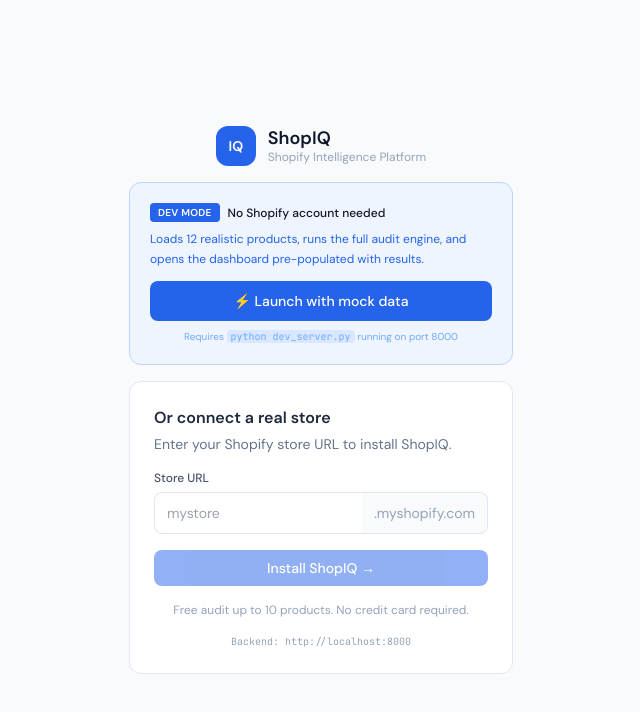
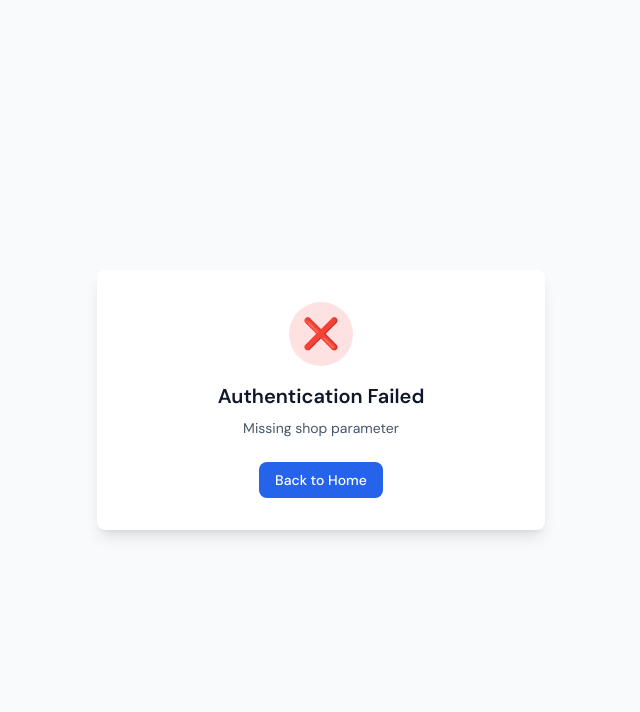
Before and after one commit to Vishwapabasara/shopiq, a React (Vite) app in the folder frontend/: page /auth/callback in a window 1280 px wide. Before the commit this address led to /login. Shown: the top 712 px of the page, without its empty margins (319-959 px from the left). Built offline with nearby package versions, Linux system fonts and the light colour scheme; no server answers.

Commit message:
Fix: Move AuthCallback outside AuthGuard

```diff
--- a/frontend/src/App.tsx
+++ b/frontend/src/App.tsx
@@ -6,6 +6,7 @@
 import { LoginPage } from './pages/LoginPage'
 import { ComingSoonPage } from './pages/ComingSoonPage'
 import { Spinner } from './components/ui'
+import { AuthCallback } from './pages/AuthCallback'
 
 // ── Auth guard ────────────────────────────────────────────────────────────────
 
@@ -51,8 +52,11 @@
   return (
     <BrowserRouter>
       <Routes>
+        {/* ✅ Public routes - NO auth required */}
         <Route path="/login" element={<LoginPage />} />
+        <Route path="/auth/callback" element={<AuthCallback />} />
 
+        {/* ✅ Protected routes - auth required */}
         <Route element={<AuthGuard />}>
           <Route element={<DashboardShell />}>
             <Route path="/dashboard" element={<AuditPage />} />
--- /dev/null
+++ b/frontend/src/pages/AuthCallback.tsx
@@ -0,0 +1,90 @@
+import { useEffect, useState } from 'react'
+import { useNavigate, useSearchParams } from 'react-router-dom'
+
+export function AuthCallback() {
+  const [searchParams] = useSearchParams()
+  const navigate = useNavigate()
+  const [error, setError] = useState<string | null>(null)
+  const [status, setStatus] = useState('Completing authentication...')
+
+  useEffect(() => {
+    const shop = searchParams.get('shop')
+    const success = searchParams.get('success')
+
+    console.log('🔙 OAuth callback received', { shop, success })
+
+    if (!shop) {
+      setError('Missing shop parameter')
+      return
+    }
+
+    if (success !== 'true') {
+      setError('OAuth authentication failed')
+      return
+    }
+
+    // Create session on backend
+    const BACKEND_URL = 'https://shopiq-production.up.railway.app'
+
+    setStatus('Creating session...')
+
+    fetch(`${BACKEND_URL}/auth/session?shop=${shop}`, {
+      method: 'POST',
+      credentials: 'include',
+    })
+      .then(res => {
+        if (!res.ok) {
+          throw new Error(`Session creation failed: ${res.status}`)
+        }
+        return res.json()
+      })
+      .then(data => {
+        console.log('✅ Session created:', data)
+        setStatus('Redirecting to dashboard...')
+
+        // Small delay to show success message
+        setTimeout(() => {
+          navigate(`/dashboard?shop=${shop}`)
+        }, 500)
+      })
+      .catch(err => {
+        console.error('❌ Session creation error:', err)
+        setError(`Failed to create session: ${err.message}`)
+      })
+  }, [searchParams, navigate])
+
+  if (error) {
+    return (
+      <div className="min-h-screen bg-slate-50 flex items-center justify-center p-4">
+        <div className="bg-white rounded-lg shadow-lg p-8 max-w-md w-full text-center">
+          <div className="w-16 h-16 bg-red-100 rounded-full flex items-center justify-center mx-auto mb-4">
+            <span className="text-3xl">❌</span>
+          </div>
+          <h2 className="text-xl font-semibold text-slate-900 mb-2">Authentication Failed</h2>
+          <p className="text-sm text-slate-600 mb-6">{error}</p>
+          <button
+            onClick={() => navigate('/')}
+            className="btn-primary"
+          >
+            Back to Home
+          </button>
+        </div>
+      </div>
+    )
+  }
+
+  return (
+    <div className="min-h-screen bg-slate-50 flex items-center justify-center p-4">
+      <div className="bg-white rounded-lg shadow-lg p-8 max-w-md w-full text-center">
+        <div className="w-16 h-16 bg-brand-100 rounded-full flex items-center justify-center mx-auto mb-4">
+          <svg className="animate-spin h-8 w-8 text-brand-600" viewBox="0 0 24 24">
+            <circle className="opacity-25" cx="12" cy="12" r="10" stroke="currentColor" strokeWidth="4" fill="none"/>
+            <path className="opacity-75" fill="currentColor" d="M4 12a8 8 0 018-8V0C5.373 0 0 5.373 0 12h4zm2 5.291A7.962 7.962 0 014 12H0c0 3.042 1.135 5.824 3 7.938l3-2.647z"/>
+          </svg>
+        </div>
+        <h2 className="text-xl font-semibold text-slate-900 mb-2">Almost there...</h2>
+        <p className="text-sm text-slate-600">{status}</p>
+      </div>
+    </div>
+  )
+}
```
